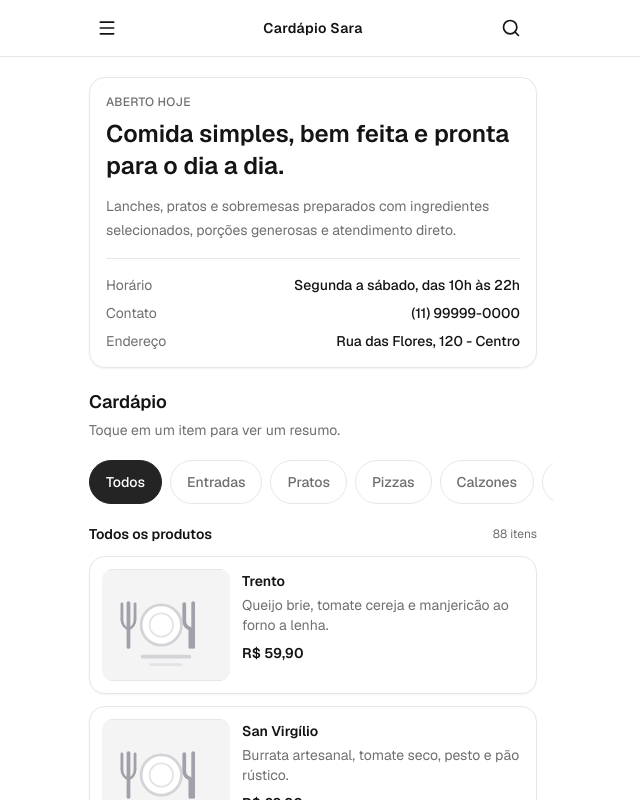
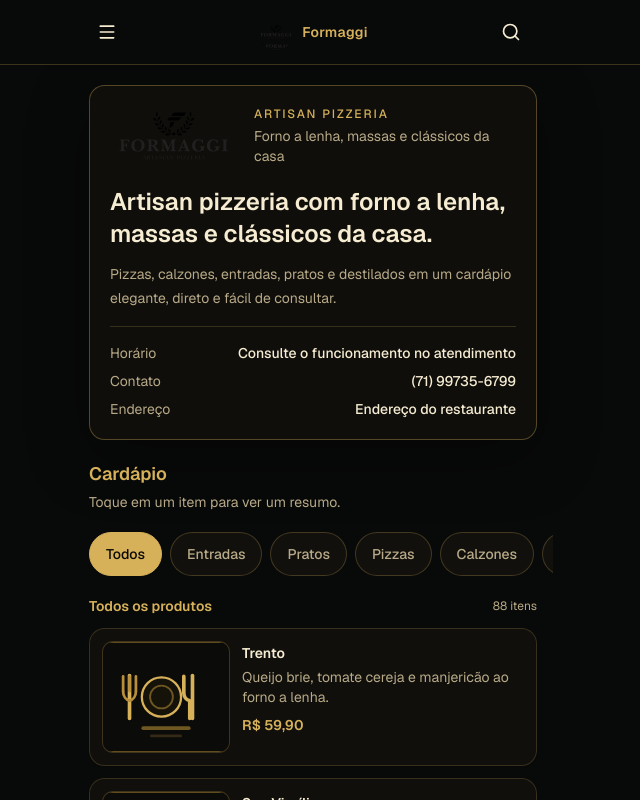
Before and after one commit to riquehen707/card-sara, a Next.js app: page / in a window 1280 px wide. Shown: the top 800 px of the page, without its empty margins (327-967 px from the left). Built offline with nearby package versions, Linux system fonts and the light colour scheme.

Commit message:
Aplica identidade visual Formaggi

```diff
--- a/app/globals.css
+++ b/app/globals.css
@@ -49,39 +49,39 @@
 }
 
 :root {
-  --background: #ffffff;
-  --foreground: #141414;
-  --card: #ffffff;
-  --card-foreground: #141414;
-  --popover: #ffffff;
-  --popover-foreground: #141414;
-  --primary: #242424;
-  --primary-foreground: #ffffff;
-  --secondary: #f6f6f6;
-  --secondary-foreground: #242424;
-  --muted: #f6f6f6;
-  --muted-foreground: #6f6f6f;
-  --accent: #242424;
-  --accent-foreground: #ffffff;
+  --background: #080909;
+  --foreground: #f6ecd2;
+  --card: #11100d;
+  --card-foreground: #f8efd8;
+  --popover: #11100d;
+  --popover-foreground: #f8efd8;
+  --primary: #d6b15a;
+  --primary-foreground: #090806;
+  --secondary: #19140b;
+  --secondary-foreground: #f3dfad;
+  --muted: #171717;
+  --muted-foreground: #b8aa88;
+  --accent: #d6b15a;
+  --accent-foreground: #090806;
   --destructive: #dc2626;
-  --border: #e7e7e7;
-  --input: #dedede;
-  --ring: #a3a3a3;
-  --chart-1: #ededed;
-  --chart-2: #d4d4d4;
-  --chart-3: #a3a3a3;
-  --chart-4: #737373;
-  --chart-5: #404040;
+  --border: #342915;
+  --input: #4a3a1d;
+  --ring: #d6b15a;
+  --chart-1: #d6b15a;
+  --chart-2: #f3dfad;
+  --chart-3: #8f7435;
+  --chart-4: #3a2c12;
+  --chart-5: #f8efd8;
   --radius: 0.7rem;
   --menu-readable-width: 30rem;
-  --sidebar: #fafafa;
-  --sidebar-foreground: #141414;
-  --sidebar-primary: #242424;
-  --sidebar-primary-foreground: #ffffff;
-  --sidebar-accent: #f6f6f6;
-  --sidebar-accent-foreground: #242424;
-  --sidebar-border: #e7e7e7;
-  --sidebar-ring: #a3a3a3;
+  --sidebar: #0d0d0c;
+  --sidebar-foreground: #f8efd8;
+  --sidebar-primary: #d6b15a;
+  --sidebar-primary-foreground: #090806;
+  --sidebar-accent: #19140b;
+  --sidebar-accent-foreground: #f3dfad;
+  --sidebar-border: #342915;
+  --sidebar-ring: #d6b15a;
 }
 
 @layer base {
@@ -95,6 +95,7 @@
 
   body {
     @apply min-h-full bg-background text-foreground;
+    background: var(--background);
     text-rendering: optimizeLegibility;
   }
 
@@ -119,8 +120,8 @@
   }
 
   ::selection {
-    background: var(--secondary);
-    color: var(--foreground);
+    background: var(--primary);
+    color: var(--primary-foreground);
   }
 
   .menu-readable {
--- a/app/layout.tsx
+++ b/app/layout.tsx
@@ -14,8 +14,8 @@ const geistMono = Geist_Mono({
 });
 
 export const metadata: Metadata = {
-  title: "Cardápio Sara",
-  description: "Cardápio digital",
+  title: "Formaggi",
+  description: "Cardápio digital da Formaggi Artisan Pizzeria",
 };
 
 export default function RootLayout({
--- a/components/admin/menu-editor-desktop.tsx
+++ b/components/admin/menu-editor-desktop.tsx
@@ -678,7 +678,7 @@ export function MenuEditorDesktop({
             <div>
               <h1 className="text-sm font-semibold">Administração</h1>
               <p className="text-xs text-muted-foreground">
-                Cardápio Sara
+                Formaggi
               </p>
             </div>
           </div>
--- a/components/layout/public-header.tsx
+++ b/components/layout/public-header.tsx
@@ -1,5 +1,6 @@
 "use client";
 
+import Image from "next/image";
 import Link from "next/link";
 import { MenuIcon, SearchIcon } from "lucide-react";
 
@@ -19,8 +20,8 @@ export function PublicHeader({
   onCategorySelect,
 }: PublicHeaderProps) {
   return (
-    <header className="sticky top-0 z-30 border-b bg-background/95">
-      <div className="menu-readable grid h-14 grid-cols-[44px_1fr_44px] items-center gap-2 px-4">
+    <header className="sticky top-0 z-30 border-b border-primary/25 bg-background">
+      <div className="menu-readable grid h-16 grid-cols-[44px_1fr_44px] items-center gap-2 px-4">
         <MenuSheet
           categories={categories}
           onCategorySelect={onCategorySelect}
@@ -38,9 +39,17 @@ export function PublicHeader({
 
         <Link
           href="/"
-          className="truncate text-center text-sm font-semibold tracking-wide text-foreground outline-none focus-visible:rounded-md focus-visible:ring-[3px] focus-visible:ring-ring/50"
+          className="mx-auto flex min-w-0 items-center justify-center gap-2 truncate text-center text-sm font-semibold tracking-wide text-primary outline-none focus-visible:rounded-md focus-visible:ring-[3px] focus-visible:ring-ring/50"
         >
-          {establishmentName}
+          <Image
+            src="/brand/formaggi_logo_vertical.svg"
+            alt=""
+            width={36}
+            height={36}
+            className="size-9 shrink-0 rounded-full"
+            priority
+          />
+          <span className="truncate">{establishmentName}</span>
         </Link>
 
         <Button
--- a/components/menu/category-tabs.tsx
+++ b/components/menu/category-tabs.tsx
@@ -35,7 +35,7 @@ export function CategoryTabs({
                 "inline-flex h-11 items-center rounded-full border px-4 text-sm font-medium outline-none transition-colors focus-visible:ring-[3px] focus-visible:ring-ring/50",
                 isActive
                   ? "border-primary bg-primary text-primary-foreground"
-                  : "border-border bg-background text-muted-foreground hover:bg-secondary hover:text-foreground"
+                  : "border-primary/25 bg-card text-muted-foreground hover:border-primary/60 hover:bg-secondary hover:text-foreground"
               )}
               aria-pressed={isActive}
             >
--- a/components/menu/public-menu.tsx
+++ b/components/menu/public-menu.tsx
@@ -1,5 +1,6 @@
 "use client";
 
+import Image from "next/image";
 import { useMemo, useState } from "react";
 
 import { PublicHeader } from "@/components/layout/public-header";
@@ -69,13 +70,28 @@ export function PublicMenu({
 
       <main className="menu-readable flex-1 px-4 pb-10">
         <section className="py-5" aria-labelledby="restaurant-title">
-          <div className="rounded-xl border bg-card p-4 shadow-xs">
-            <p className="text-xs font-medium uppercase tracking-wide text-muted-foreground">
-              Aberto hoje
-            </p>
+          <div className="rounded-xl border border-primary/35 bg-card/90 p-5 shadow-[0_18px_60px_rgba(0,0,0,0.35)]">
+            <div className="flex items-center gap-4">
+              <Image
+                src="/brand/formaggi_logo_vertical.svg"
+                alt="Formaggi Artisan Pizzeria"
+                width={132}
+                height={61}
+                className="h-auto w-32 shrink-0"
+                priority
+              />
+              <div className="min-w-0">
+                <p className="text-xs font-medium uppercase tracking-[0.16em] text-primary">
+                  Artisan Pizzeria
+                </p>
+                <p className="mt-1 text-sm text-muted-foreground">
+                  Forno a lenha, massas e clássicos da casa
+                </p>
+              </div>
+            </div>
             <h1
               id="restaurant-title"
-              className="mt-2 text-2xl font-semibold leading-8 text-foreground"
+              className="mt-5 text-2xl font-semibold leading-8 text-foreground"
             >
               {establishment.headline}
             </h1>
@@ -84,7 +100,7 @@ export function PublicMenu({
             </p>
             <dl
               id="informacoes"
-              className="mt-4 grid gap-2 border-t pt-4 text-sm"
+              className="mt-4 grid gap-2 border-t border-primary/20 pt-4 text-sm"
             >
               <div className="flex justify-between gap-4">
                 <dt className="text-muted-foreground">Horário</dt>
@@ -111,7 +127,7 @@ export function PublicMenu({
         <section className="space-y-4" aria-labelledby="menu-title">
           <div className="flex items-end justify-between gap-4">
             <div>
-              <h2 id="menu-title" className="text-lg font-semibold">
+              <h2 id="menu-title" className="text-lg font-semibold text-primary">
                 Cardápio
               </h2>
               <p className="mt-1 text-sm text-muted-foreground">
@@ -128,7 +144,7 @@ export function PublicMenu({
 
           <div id="produtos" className="scroll-mt-20 space-y-3">
             <div className="flex items-center justify-between gap-3">
-              <h3 className="text-sm font-semibold text-foreground">
+              <h3 className="text-sm font-semibold text-primary">
                 {activeCategoryName}
               </h3>
               <span className="text-xs text-muted-foreground">
--- a/components/menu/search-products.tsx
+++ b/components/menu/search-products.tsx
@@ -54,7 +54,7 @@ export function SearchProducts({ products }: SearchProductsProps) {
 
   return (
     <>
-      <header className="sticky top-0 z-30 border-b bg-background/95">
+      <header className="sticky top-0 z-30 border-b border-primary/25 bg-background">
         <div className="menu-readable grid h-14 grid-cols-[44px_1fr_44px] items-center gap-2 px-4">
           <Button
             asChild
--- a/components/products/product-card.tsx
+++ b/components/products/product-card.tsx
@@ -20,7 +20,7 @@ export function ProductCard({ product, onSelect, href }: ProductCardProps) {
       : null;
   const content = (
     <>
-      <div className="relative h-24 w-28 shrink-0 overflow-hidden rounded-lg bg-secondary sm:h-28 sm:w-32">
+      <div className="relative h-24 w-28 shrink-0 overflow-hidden rounded-lg border border-primary/20 bg-secondary sm:h-28 sm:w-32">
         <Image
           src={product.imageUrl}
           alt={product.imageAlt}
@@ -59,7 +59,7 @@ export function ProductCard({ product, onSelect, href }: ProductCardProps) {
           <div className="flex flex-wrap items-baseline gap-x-2 gap-y-1">
             {product.promotionalPrice !== undefined ? (
               <>
-                <span className="text-sm font-semibold text-foreground">
+                <span className="text-sm font-semibold text-primary">
                   {formatCurrency(product.promotionalPrice)}
                 </span>
                 {product.price !== null && (
@@ -69,7 +69,7 @@ export function ProductCard({ product, onSelect, href }: ProductCardProps) {
                 )}
               </>
             ) : (
-              <span className="text-sm font-semibold text-foreground">
+              <span className="text-sm font-semibold text-primary">
                 {formatCurrency(product.price)}
               </span>
             )}
@@ -85,8 +85,8 @@ export function ProductCard({ product, onSelect, href }: ProductCardProps) {
   );
 
   const className = cn(
-    "flex w-full gap-3 rounded-xl border bg-card p-3 text-left shadow-xs outline-none transition-colors focus-visible:ring-[3px] focus-visible:ring-ring/50",
-    product.available ? "hover:bg-secondary/50" : "opacity-70"
+    "flex w-full gap-3 rounded-xl border border-primary/20 bg-card/95 p-3 text-left shadow-xs outline-none transition-colors focus-visible:ring-[3px] focus-visible:ring-ring/50",
+    product.available ? "hover:border-primary/45 hover:bg-secondary/70" : "opacity-70"
   );
 
   if (href && !onSelect) {
--- a/components/products/product-quick-view.tsx
+++ b/components/products/product-quick-view.tsx
@@ -49,7 +49,7 @@ function useIsDesktop() {
 function QuickViewContent({ product }: { product: Product }) {
   return (
     <>
-      <div className="relative aspect-[4/3] w-full overflow-hidden rounded-xl bg-secondary">
+      <div className="relative aspect-[4/3] w-full overflow-hidden rounded-xl border border-primary/25 bg-secondary">
         <Image
           src={product.imageUrl}
           alt={product.imageAlt}
@@ -69,7 +69,7 @@ function QuickViewContent({ product }: { product: Product }) {
         </div>
 
         <div className="flex flex-wrap items-baseline gap-2">
-          <span className="text-lg font-semibold text-foreground">
+          <span className="text-lg font-semibold text-primary">
             {formatCurrency(product.promotionalPrice ?? product.price)}
           </span>
           {product.promotionalPrice !== undefined && product.price !== null && (
--- a/data/menu.json
+++ b/data/menu.json
@@ -1,11 +1,11 @@
 {
   "establishment": {
-    "name": "Cardápio Sara",
-    "headline": "Comida simples, bem feita e pronta para o dia a dia.",
-    "description": "Lanches, pratos e sobremesas preparados com ingredientes selecionados, porções generosas e atendimento direto.",
-    "address": "Rua das Flores, 120 - Centro",
-    "phone": "(11) 99999-0000",
-    "hours": "Segunda a sábado, das 10h às 22h"
+    "name": "Formaggi",
+    "headline": "Artisan pizzeria com forno a lenha, massas e clássicos da casa.",
+    "description": "Pizzas, calzones, entradas, pratos e destilados em um cardápio elegante, direto e fácil de consultar.",
+    "address": "Endereço do restaurante",
+    "phone": "(71) 99735-6799",
+    "hours": "Consulte o funcionamento no atendimento"
   },
   "categories": [
     {
```
Also changed, not shown: app/produto/[slug]/page.tsx (+4 -4 lines), public/brand/formaggi_logo_vertical.svg (added), public/mock/placeholder.svg.
